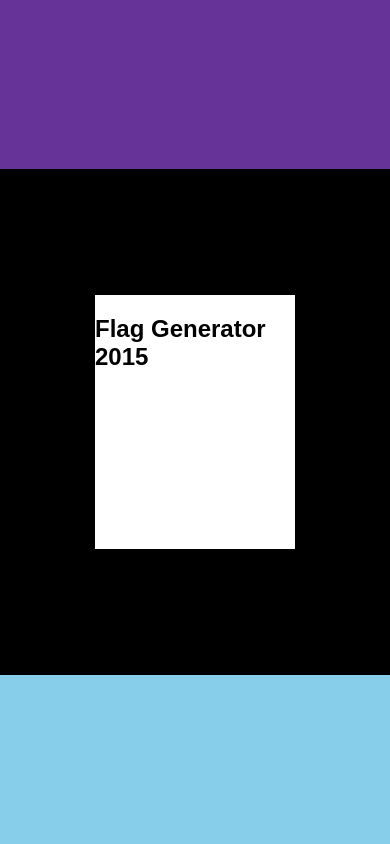
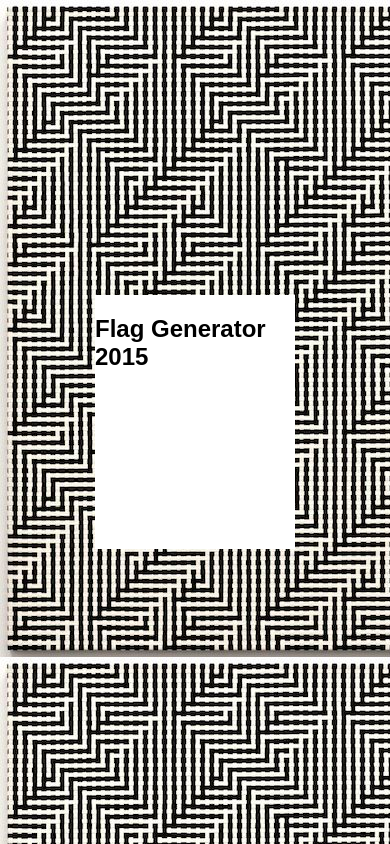
Before and after one commit to alexhumphreys/dottir, a plain HTML site: page index.html in a window 390 px wide. Drawn offline with nearby package versions, Linux system fonts and the light colour scheme; files that its build step writes are made by us from their sources.

Commit message:
* changed background of middle col * hide left and right col on mobile

```diff
--- a/scss/main.scss
+++ b/scss/main.scss
@@ -25,7 +25,7 @@ html, body, .full {
   background: red;
 }
 .middle {
-  background: black;
+  background: url("../images/background.jpg") repeat;
 }
 .right {
   background: blue;
@@ -33,9 +33,9 @@ html, body, .full {
 
 @media only screen and (max-width: 480px) {
   .left, .right {
-    height: 20%;
+    display: none;
   }
   .middle {
-    height: 60%;
+    height: 100%;
   }
 }
```
Also changed, not shown: images/background.jpg (added).
